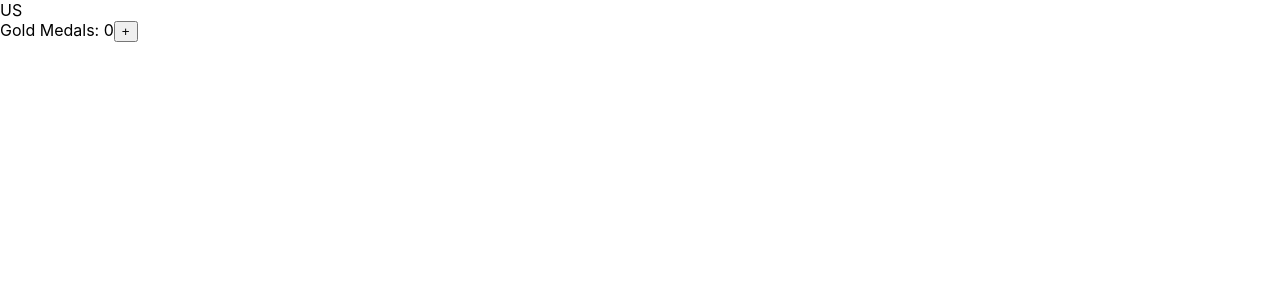
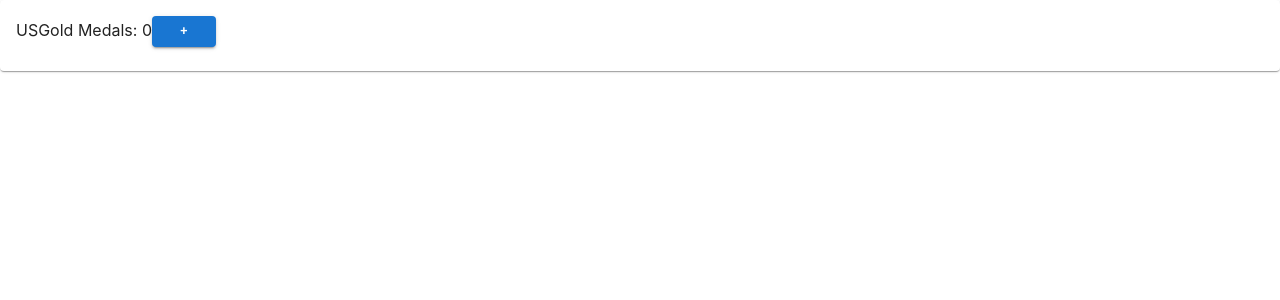
Before and after one commit to EvGresbach/AdvWebDev_medals-mui, a React (Create React App) app: page / in a window 1280 px wide. Shown: the top 300 px of the page. Built offline with nearby package versions, Linux system fonts and the light colour scheme.

Commit message:
card and button

```diff
--- a/src/components/Country.jsx
+++ b/src/components/Country.jsx
@@ -1,5 +1,5 @@
 import React, { Component } from "react";
-import App from "../App";
+import { Button, Card, CardContent, CardHeader } from "@mui/material"
 class Country extends Component {
     state = {
         name: 'US',
@@ -14,14 +14,16 @@ class Country extends Component {
 
     render() {
         return(
-            <div className="country">
-                <div className="name">{this.state.name}</div>
-                <div className="medals">
-                    Gold Medals: {this.state.gold}
-                    <button id="increment" onClick={this.handleIncrement} >+</button>
+            <Card>
+                <div className="country">
+                    <CardContent className="medals">
+                        {this.state.name}
+                        Gold Medals: {this.state.gold}
+                        <Button variant="contained" size="small" className="increment" onClick={this.handleIncrement} >+</Button>
+                    </CardContent>
                 </div>
+            </Card>
 
-            </div>
         );
     }
 }
```
